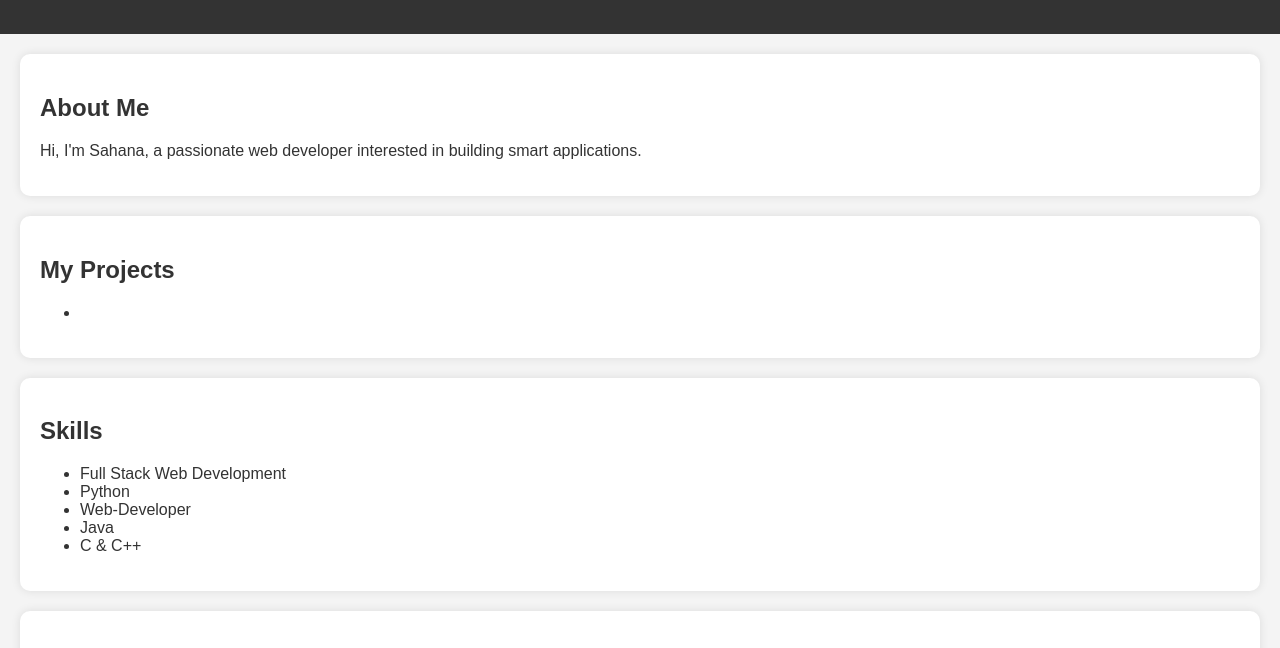
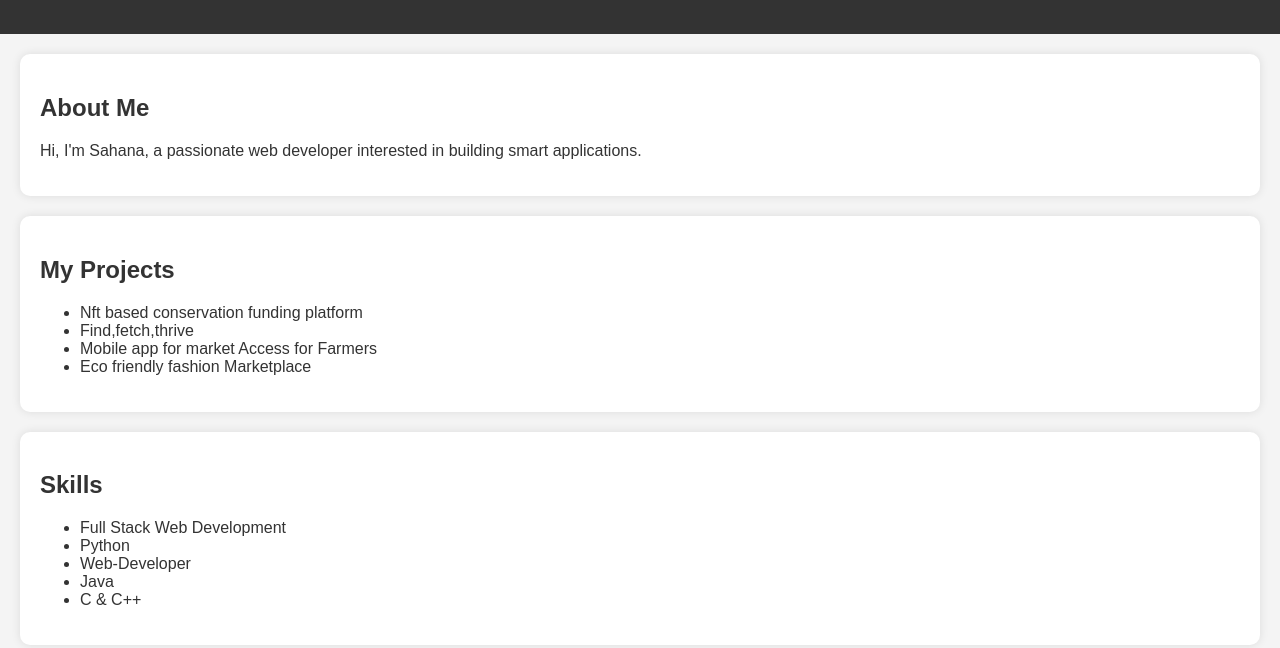
Before and after one commit to Sahana1414/Project-NM, a plain HTML site: page Sahana Portfolio/portfolio.html in a window 1280 px wide. Shown: the part 120-768 px from the top of the page. Drawn offline with Linux system fonts and the light colour scheme.

Commit message:
Update portfolio.html

```diff
--- a/Sahana Portfolio/portfolio.html
+++ b/Sahana Portfolio/portfolio.html
@@ -27,7 +27,11 @@
     <div class="project">
 
         <ul>
-        <li></li>
+            <li>Nft based conservation funding platform</li>
+            <li>Find,fetch,thrive </li>
+            <li>Mobile app for market Access for Farmers</li>
+            <li>Eco friendly fashion Marketplace</li>
+
 
         </ul>
     </div>
```
